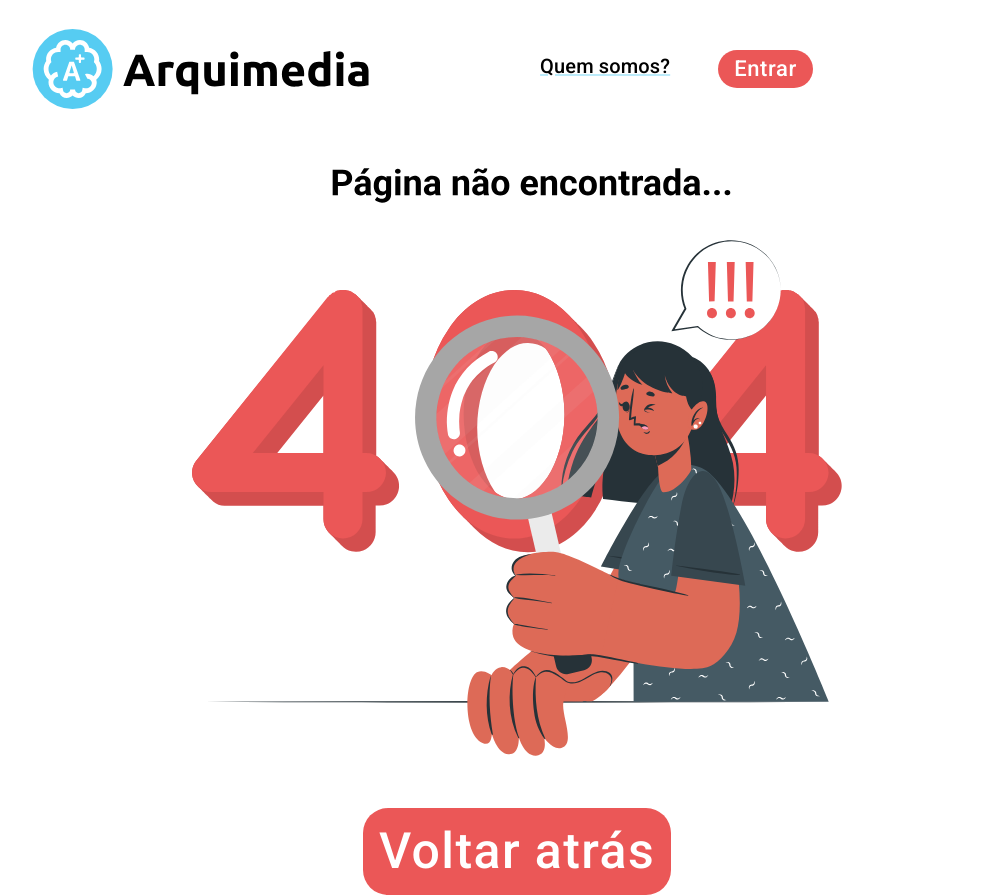
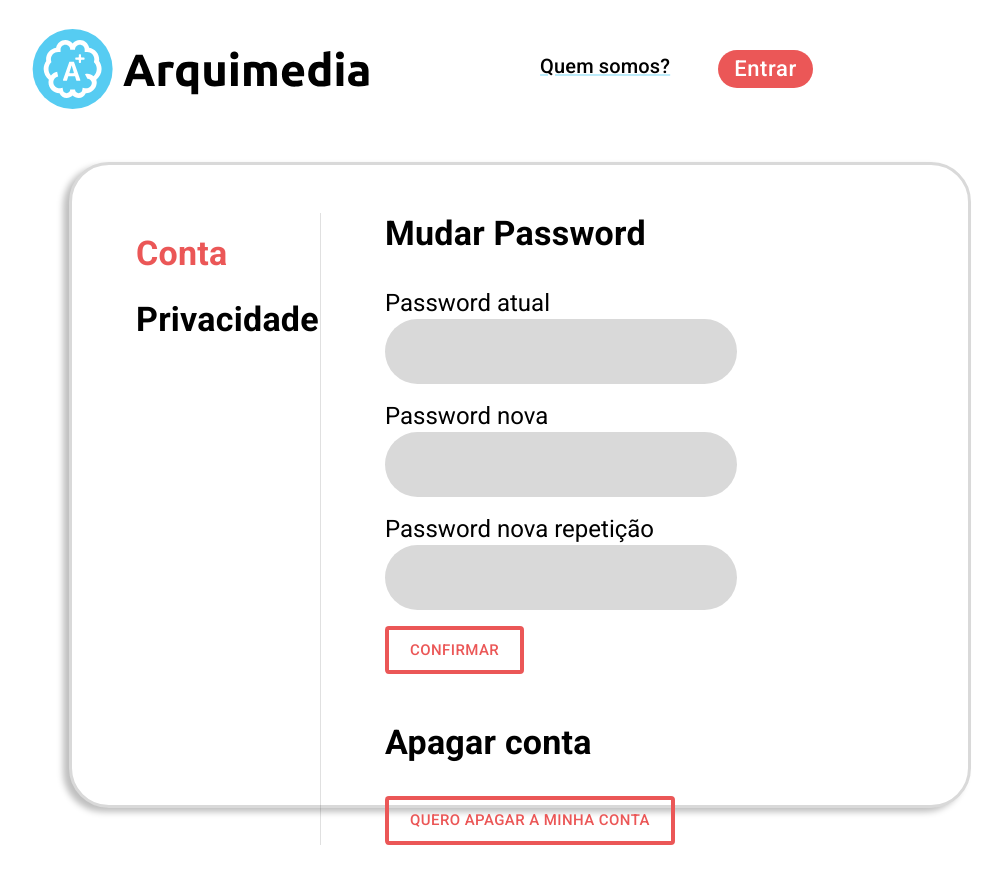
Before and after one commit to HackerSchool/Arquimedia, a React (Create React App) app in the folder frontend/: page /configuracoes in a window 1280 px wide. Shown: the whole page, without its empty margins (123-1125 px from the left). After the commit the page ends 845 px from the top, so only its background shows below. Built offline with nearby package versions, Linux system fonts and the light colour scheme; no server answers; sample sign-in values are in the browser's storage.

Commit message:
Create settings page

```diff
--- a/frontend/src/App.js
+++ b/frontend/src/App.js
@@ -22,6 +22,7 @@ import { ModRoute } from './routes/ModRoute.js';
 import { AuthRoute } from './routes/AuthRoute.js';
 import { UserContextProvider } from './context/UserContextProvider.js';
 import { SnackbarProvider } from 'notistack';
+import { SettingsPage } from './pages/SettingsPage.js';
 
 axios.defaults.headers.common['Authorization'] = localStorage.getItem('Authorization');
 
@@ -72,6 +73,10 @@ function App() {
 												path='/password/reset/confirm/:uid/:token'
 												component={PasswordResetConfirmPage}
 											/>
+											<AuthRoute
+												path='/configuracoes'
+												component={SettingsPage}
+											/>
 											<Route path='*' component={PageNotFound} />
 										</Switch>
 									</div>
--- /dev/null
+++ b/frontend/src/components/inputs/TextInput.js
@@ -0,0 +1,31 @@
+import React from 'react';
+import makeStyles from '@mui/styles/makeStyles';
+import { InputBase } from '@mui/material';
+
+const useStyles = makeStyles(() => ({
+	input: (props) => ({
+		backgroundColor: props.backgroundColor ? props.backgroundColor : '#FFF',
+		borderRadius: 50,
+		disableUnderline: true,
+		height: 65,
+		width: '22rem',
+	}),
+}));
+
+export const TextInput = (props) => {
+	const classes = useStyles(props);
+
+	return (
+		<InputBase
+			className={classes.input}
+			inputProps={{
+				style: {
+					margin: '0 1rem 0 1rem',
+					fontSize: props.fontSize,
+					color: props.fontColor && props.fontColor,
+				},
+			}}
+			{...props}
+		/>
+	);
+};
--- a/frontend/src/config.js
+++ b/frontend/src/config.js
@@ -29,6 +29,7 @@ const config = {
 		},
 	],
 	areas: ['Ciências e Tecnologias', 'Línguas e Humanidades'],
+	settingsMenu: ['Conta', 'Privacidade'],
 };
 
 export default config;
--- /dev/null
+++ b/frontend/src/pages/SettingsPage.js
@@ -0,0 +1,274 @@
+import React, { useState } from 'react';
+import {
+	Grid,
+	Paper,
+	Typography,
+	Divider,
+	List,
+	ListItemButton,
+	ListItemText,
+	Button,
+	Dialog,
+	DialogTitle,
+	DialogContent,
+	DialogActions,
+} from '@mui/material';
+import makeStyles from '@mui/styles/makeStyles/';
+import theme from '../globalTheme';
+import config from '../config';
+import { TextInput } from '../components/inputs/TextInput';
+import { useSnackbar } from 'notistack';
+
+const useStyles = makeStyles(() => ({
+	paper: {
+		width: '100%',
+		height: '80vh',
+		borderRadius: 40,
+		border: '3px solid #D9D9D9',
+		boxShadow: '-6px 4px 6px rgba(0, 0, 0, 0.25)',
+	},
+	container: {
+		width: '100%',
+		height: '100%',
+		padding: '3rem',
+	},
+	settings: {
+		paddingLeft: '4rem',
+	},
+	menu: {
+		paddingRight: '3rem',
+	},
+	settingsSubTitle: {
+		paddingBottom: '2rem',
+	},
+	button: {
+		color: theme.palette.secondary.main,
+		borderColor: theme.palette.secondary.main,
+		borderWidth: 4,
+		root: {
+			fontSize: 24,
+		},
+		'&:hover': {
+			backgroundColor: theme.palette.secondary.main,
+			borderColor: theme.palette.secondary.main,
+			color: '#FFF',
+			borderWidth: 4,
+		},
+	},
+	buttonConfirmDelete: {
+		color: '#000',
+		borderColor: '#000',
+		borderWidth: 4,
+		root: {
+			fontSize: 24,
+		},
+		'&:hover': {
+			backgroundColor: '#000',
+			borderColor: '#000',
+			color: '#FFF',
+			borderWidth: 4,
+		},
+	},
+}));
+
+export const SettingsPage = () => {
+	const classes = useStyles();
+	const { enqueueSnackbar } = useSnackbar();
+	const [menuOption, setMenuOption] = useState('Conta');
+	const [currentPassword, setCurrentPassword] = useState('');
+	const [newPassword, setNewPassword] = useState('');
+	const [newPasswordRep, setNewPasswordRep] = useState('');
+	const [dialogOpen, setDialogOpen] = useState(false);
+
+	const handleDelete = () => {
+		// delete the account
+		console.log('delete');
+	};
+
+	const handleChangePassword = () => {
+		// change the password
+		console.log(currentPassword + newPassword + newPasswordRep);
+		if (newPassword !== newPasswordRep)
+			enqueueSnackbar('Novas passwords têm de ser iguais', { variant: 'error' });
+		else if (newPassword === currentPassword)
+			enqueueSnackbar('Nova password não pode ser igual à password atual', {
+				variant: 'error',
+			});
+		else {
+			// fazer request ao backend
+		}
+	};
+
+	const renderMenu = () => {
+		return (
+			<List className={classes.menu}>
+				{config.settingsMenu.map((option) => (
+					<ListItemButton
+						className={classes.menuItem}
+						onClick={() => {
+							setMenuOption(option);
+						}}
+						key={option}
+						value={option}
+					>
+						<ListItemText>
+							<Typography
+								variant='h4'
+								fontWeight='bold'
+								color={option === menuOption && theme.palette.secondary.main}
+							>
+								{option}
+							</Typography>
+						</ListItemText>
+					</ListItemButton>
+				))}
+			</List>
+		);
+	};
+
+	const renderAccountSettings = () => {
+		return (
+			<Grid container>
+				<Grid item container direction='column'>
+					<Grid item>
+						<Typography
+							variant='h4'
+							fontWeight='bold'
+							className={classes.settingsSubTitle}
+						>
+							Mudar Password
+						</Typography>
+					</Grid>
+					<Grid item>
+						<Typography variant='h5'>Password atual</Typography>
+						<TextInput
+							type='password'
+							backgroundColor='#D9D9D9'
+							fontSize={24}
+							style={{ marginBottom: '1rem' }}
+							onChange={(e) => setCurrentPassword(e.target.value)}
+						/>
+					</Grid>
+					<Grid item>
+						<Typography variant='h5'>Password nova</Typography>
+						<TextInput
+							type='password'
+							backgroundColor='#D9D9D9'
+							fontSize={24}
+							style={{ marginBottom: '1rem' }}
+							onChange={(e) => setNewPassword(e.target.value)}
+						/>
+					</Grid>
+					<Grid item>
+						<Typography variant='h5'>Password nova repetição</Typography>
+						<TextInput
+							type='password'
+							backgroundColor='#D9D9D9'
+							fontSize={24}
+							style={{ marginBottom: '1rem' }}
+							onChange={(e) => setNewPasswordRep(e.target.value)}
+						/>
+					</Grid>
+					<Grid item>
+						<Button
+							className={classes.button}
+							variant='outlined'
+							size='large'
+							onClick={handleChangePassword}
+						>
+							Confirmar
+						</Button>
+					</Grid>
+					<Grid item>
+						<Typography
+							variant='h4'
+							fontWeight='bold'
+							className={classes.settingsSubTitle}
+							style={{ paddingTop: '3rem' }}
+						>
+							Apagar conta
+						</Typography>
+					</Grid>
+					<Grid item>
+						<Button
+							className={classes.button}
+							variant='outlined'
+							size='large'
+							onClick={() => setDialogOpen(true)}
+						>
+							QUERO APAGAR A MINHA CONTA
+						</Button>
+						<Dialog
+							open={dialogOpen}
+							className={classes.dialog}
+							sx={{ '& .MuiDialog-paper': { borderRadius: 5 } }}
+						>
+							<DialogTitle>Apagar Conta</DialogTitle>
+							<DialogContent>
+								<Typography variant='h4' style={{ marginBottom: '2rem' }}>
+									Tens a certeza que queres apagar a conta?
+								</Typography>
+								<Typography variant='h5'>
+									Insere a password para continuar
+								</Typography>
+								<TextInput
+									type='password'
+									backgroundColor={theme.palette.secondary.main}
+									fontColor='#FFF'
+									fontSize={24}
+									style={{ marginBottom: '1rem' }}
+									onChange={(e) => setCurrentPassword(e.target.value)}
+								/>
+							</DialogContent>
+							<DialogActions>
+								<Button
+									variant='outlined'
+									size='large'
+									autofocus
+									className={classes.button}
+									onClick={() => setDialogOpen(false)}
+								>
+									Cancelar
+								</Button>
+								<Button
+									size='large'
+									variant='outlined'
+									className={classes.buttonConfirmDelete}
+									onClick={handleDelete}
+								>
+									Confirmar
+								</Button>
+							</DialogActions>
+						</Dialog>
+					</Grid>
+				</Grid>
+			</Grid>
+		);
+	};
+
+	const renderPrivacySettings = () => {
+		return (
+			<Typography variant='h4' fontWeight='bold'>
+				🚧 Em construção 🚧
+			</Typography>
+		);
+	};
+
+	return (
+		<Paper theme={theme} className={classes.paper}>
+			<Grid container className={classes.container}>
+				<Grid item xs={3}>
+					{/* Menu */}
+					{renderMenu()}
+				</Grid>
+
+				<Divider orientation='vertical' flexItem className={classes.divider} />
+
+				<Grid item className={classes.settings}>
+					{/* Settings */}
+					{menuOption === 'Conta' ? renderAccountSettings() : renderPrivacySettings()}
+				</Grid>
+			</Grid>
+		</Paper>
+	);
+};
```
